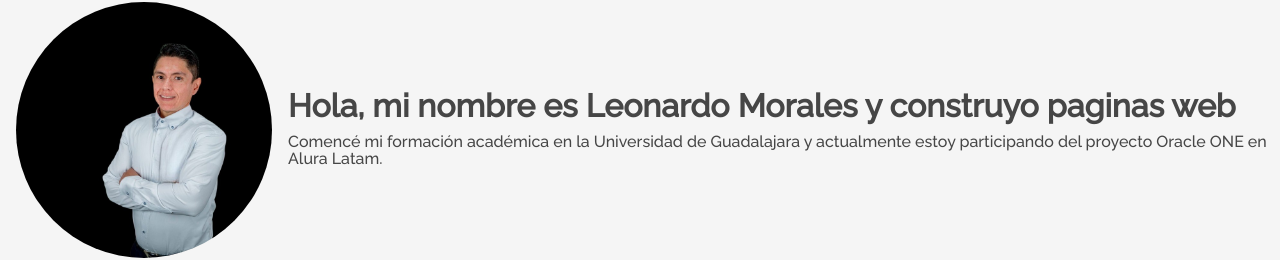
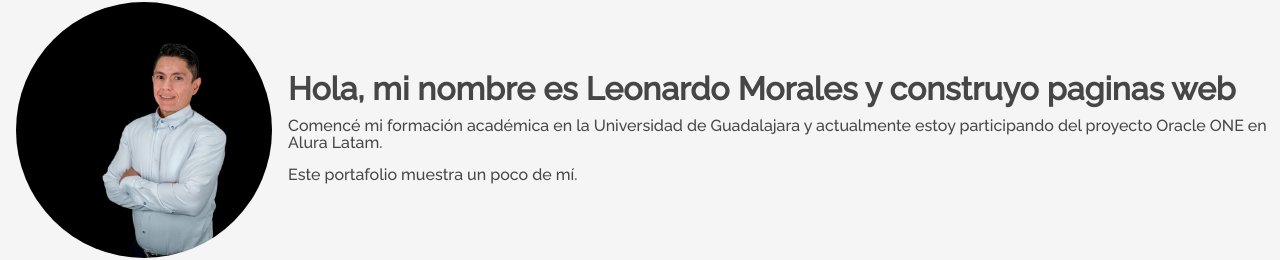
Before and after one commit to LeonardoFMR/Curso-de-Practicando-Front-End-Challenge-Portafolio2, a plain HTML site: page index.html in a window 1280 px wide. Shown: the part 58-318 px from the top of the page. Drawn offline with Linux system fonts and the light colour scheme.

Commit message:
Update index.html

```diff
--- a/index.html
+++ b/index.html
@@ -36,6 +36,7 @@
                 <div class="presentacion__texto">
                     <h2 class="title__bio">Hola, mi nombre es Leonardo Morales y construyo paginas web</h2> <!-- Elemento dentro del bloque title. -->
                     <h3 class="title__subsection">Comencé mi formación académica en la Universidad de Guadalajara y actualmente estoy participando del proyecto Oracle ONE en Alura Latam.</h3> <!-- Elemento dentro del bloque title. -->
+                    <h3 class="title__subsection">Este portafolio muestra un poco de mí.</h3> <!-- Elemento dentro del bloque title. -->
                 </div>
             </div>
 
```
